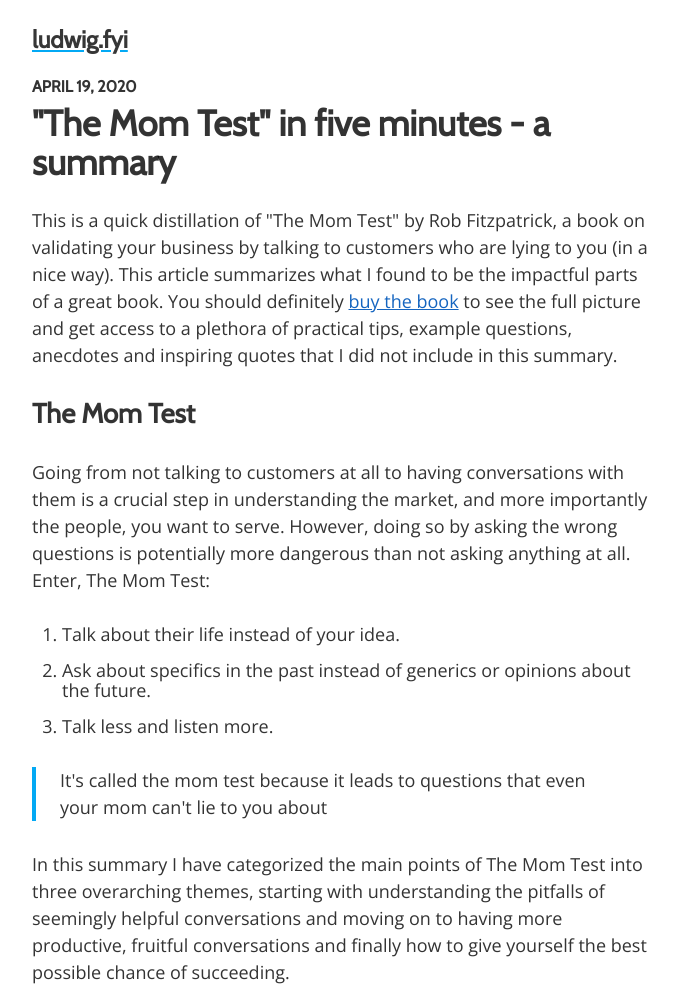
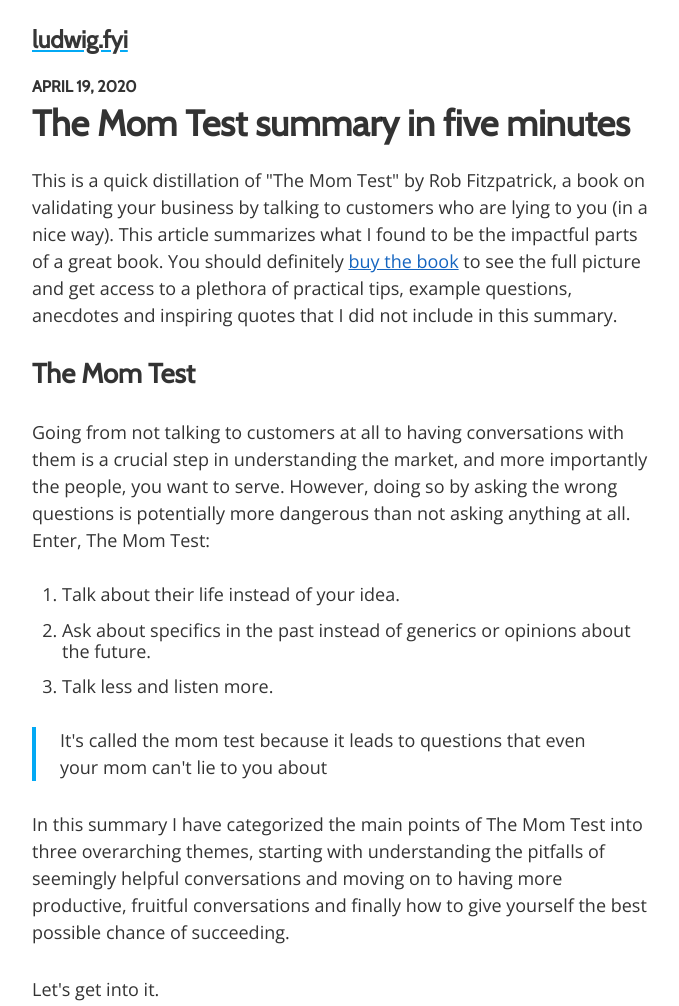
Before and after one commit to ludwigbacklund/ludwigfyi, a Gatsby site: page /the-mom-test in a window 1280 px wide. Shown: the top 1006 px of the page, without its empty margins (128-807 px from the left). Built offline with nearby package versions, Linux system fonts and the light colour scheme; Gatsby itself is replaced by a stand-in of ours; some packages are replaced by stand-ins of ours.

Commit message:
Update the-mom-test.md

```diff
--- a/src/blog-posts/the-mom-test.md
+++ b/src/blog-posts/the-mom-test.md
@@ -1,7 +1,7 @@
 ---
 path: "/the-mom-test"
 date: "2020-04-19"
-title: '"The Mom Test" in five minutes - a summary'
+title: 'The Mom Test summary in five minutes'
 description: 'Talking to customers is hard and getting valuable answers is even harder. Rob Fitzpatrick tries to make it easier by laying out the dos and definitely do nots of customer conversations in "The Mom Test".'
 ---
 
```
